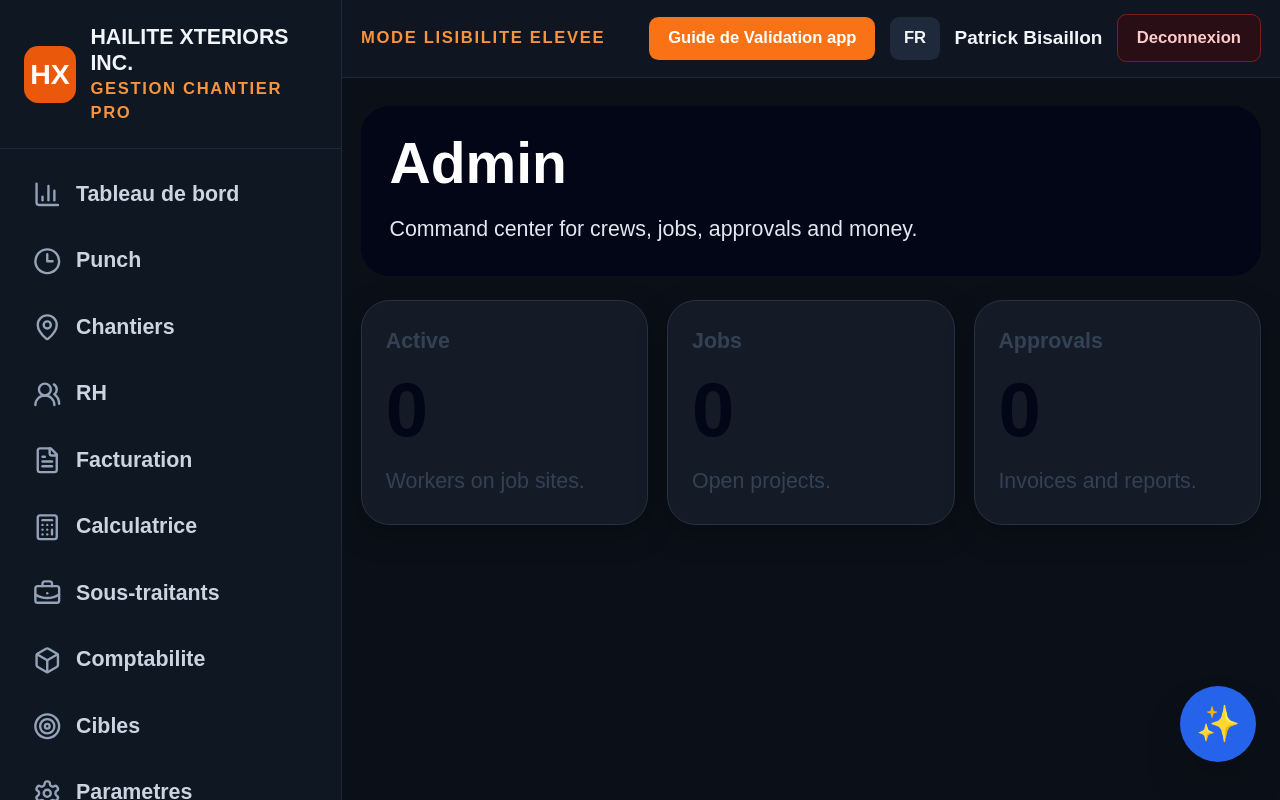
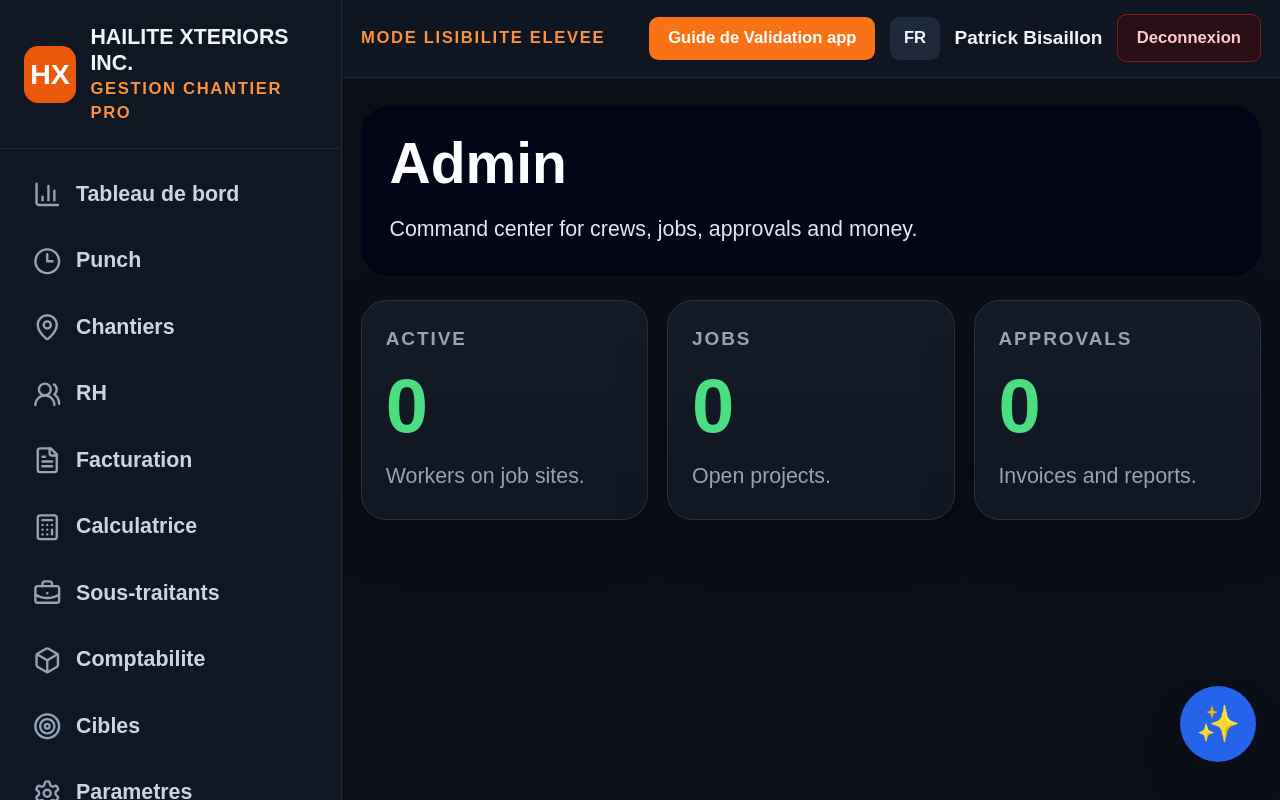
Before and after one commit to bisaillonpatrick1979-dev/Chatgpt-hailite-, a Next.js app: page /admin in a window 1280 px wide. Built offline with nearby package versions, Linux system fonts and the light colour scheme.

Commit message:
Update metric cards for dark theme

```diff
--- a/components/MetricCard.tsx
+++ b/components/MetricCard.tsx
@@ -1,9 +1,9 @@
 export function MetricCard({ label, value, note }: { label: string; value: string; note: string }) {
   return (
-    <section className="card-readable">
-      <p className="text-lg font-black text-slate-700">{label}</p>
-      <p className="big-number mt-3 text-slate-950">{value}</p>
-      <p className="large-readable mt-3 text-slate-700">{note}</p>
+    <section className="pro-card p-5">
+      <p className="text-base font-black uppercase tracking-widest text-slate-400">{label}</p>
+      <p className="big-number mt-3 text-green-400">{value}</p>
+      <p className="large-readable mt-3 text-slate-400">{note}</p>
     </section>
   );
 }
```
